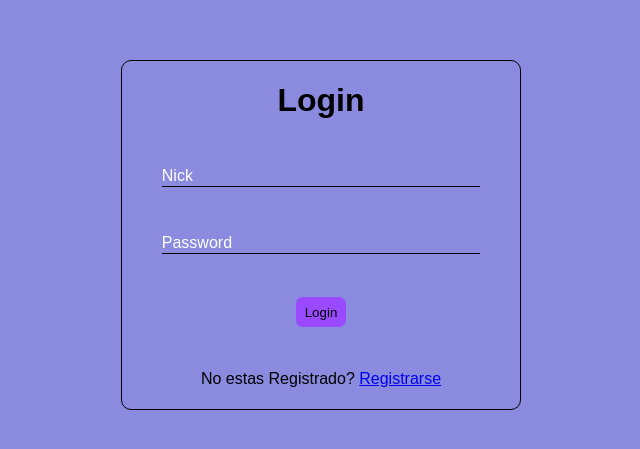
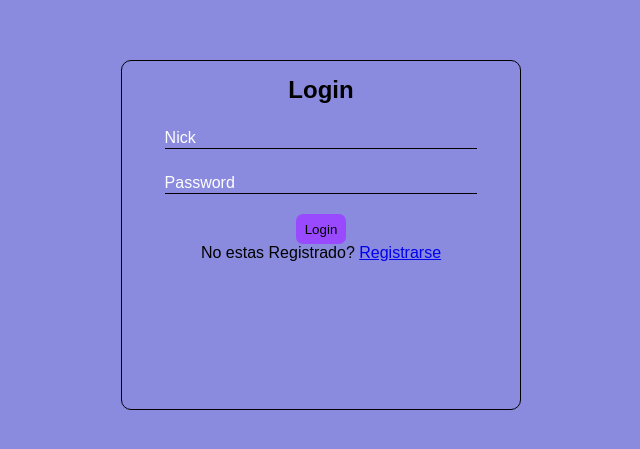
Before and after one commit to JFelipeRG/feel-it-react, a React (Vite) app: page /login in a window 1280 px wide. Shown: the part 165-614 px from the top of the page, without its empty margins (319-959 px from the left). Built offline with nearby package versions, Linux system fonts and the light colour scheme.

Commit message:
añadir formik al form de login

```diff
--- a/package.json
+++ b/package.json
@@ -9,6 +9,7 @@
   },
   "dependencies": {
     "axios": "^0.27.2",
+    "formik": "^2.2.9",
     "react": "^18.0.0",
     "react-dom": "^18.0.0",
     "react-router-dom": "^6.3.0"
--- a/src/hooks/useUser.jsx
+++ b/src/hooks/useUser.jsx
@@ -4,19 +4,19 @@ import { getUser } from '@services/user.services'
 
 export default function useUser () {
   const { user, setUser } = useContext(Context)
-  const [error, setError] = useState(false)
+  const [error, setError] = useState({ state: false, message: '' })
 
   const login = useCallback(({ nick, passw }) => {
     getUser({ nick, passw })
       .then(user => {
-        if (user.length === 0) throw new Error('Usuario no valido')
+        if (user.length === 0) throw new Error()
 
         window.sessionStorage.setItem('user', JSON.stringify(user))
-        setError(false)
+        setError({ state: false, message: '' })
         setUser(user)
       }).catch(err => {
         window.sessionStorage.removeItem('user')
-        setError(true)
+        setError({ state: true, message: 'El usuario o la contraseña no son válidos' })
         console.log(err.message)
       })
   }, [setUser])
--- a/src/pages/Login/login.jsx
+++ b/src/pages/Login/login.jsx
@@ -1,24 +1,31 @@
 import '@styles/logs.styles.css'
 
-import { useState, useEffect } from 'react'
+import { Formik, Form, Field, ErrorMessage } from 'formik'
+
+import { useEffect } from 'react'
 import { Link, useNavigate } from 'react-router-dom'
 import { $$ } from '@utils/dom'
 
 import useUser from '@hooks/useUser'
 
+const validateForm = values => {
+  const errors = {}
+  if (!values.nick) errors.nick = 'Este campo no puede estar vacio'
+  if (!values.passw) errors.passw = 'Este campo no puede estar vacio'
+
+  return errors
+}
+
 export default function Login () {
-  const [nick, setNick] = useState('')
-  const [passw, setPassw] = useState('')
   const navigate = useNavigate()
-  const { isLogged, error, login } = useUser()
+  const { isLogged, login, error } = useUser()
 
   useEffect(() => {
     if (isLogged) navigate('/home')
   }, [isLogged])
 
-  const handleSubmit = e => {
-    e.preventDefault()
-    login({ nick, passw })
+  const handleSubmit = (values, { setFieldError }) => {
+    login({ nick: values.nick, passw: values.passw })
   }
 
   const handleBlur = (target, type) => {
@@ -29,36 +36,42 @@ export default function Login () {
 
   return (
     <div className='form-container'>
-      <form className='form' onSubmit={handleSubmit}>
-        <h1>Login</h1>
+      <Formik
+        className='form-container'
+        initialValues={{
+          nick: '',
+          passw: ''
+        }}
+        validate={validateForm}
+        onSubmit={handleSubmit}
+      >
+        <Form className='form'>
+          <h2>Login</h2>
           <div className='input-container'>
-          <input className='input-form' id='nick' type='text' onChange={({ target }) => setNick(target.value)} onBlur={({ target }) => handleBlur(target, 'nick')} />
+            <Field className='input-form' type='text' name='nick' onBlur={({ target }) => handleBlur(target, 'nick')} />
             <label className='label-form' htmlFor='nick'>Nick</label>
+            <ErrorMessage className='error' name='nick' component='span' />
           </div>
           <div className='input-container'>
-          <input className='input-form' id='passw' type='password' onChange={({ target }) => setPassw(target.value)} onBlur={({ target }) => handleBlur(target)} />
+            <Field className='input-form' type='password' name='passw' onBlur={({ target }) => handleBlur(target)} />
             <label className='label-form' htmlFor='passw'>Password</label>
+            <ErrorMessage className='error' name='passw' component='span' />
           </div>
-        {
-          error
+          {error.state
             ? (
-              <div className='error-container'>
-                <span className='error'>El usuario o la contraseña no son válidos</span>
-              </div>
+              <p className='error'>{error.message}</p>
               )
             : (
                 ''
-              )
-        }
-        <div className='button-container'>
-          <button className='button-form'>Login</button>
-        </div>
+              )}
+          <button className='button-form' type='submit'>Login</button>
           <div>
             <span>
               No estas Registrado?  <Link to='/singUp'>Registrarse</Link>
             </span>
           </div>
-      </form>
+        </Form>
+      </Formik>
     </div>
   )
 }
--- a/src/pages/SingUp/singup.jsx
+++ b/src/pages/SingUp/singup.jsx
@@ -32,6 +32,10 @@ export default function Login () {
           <input className='input-form' id='passw' type='password' />
           <label className='label-form' htmlFor='passw'>Password</label>
         </div>
+        <div className='input-container'>
+          <input className='input-form' id='passw' type='password' />
+          <label className='label-form' htmlFor='passw'>Confirm Password</label>
+        </div>
         <div className='button-container'>
           <button className='button-form'>Registrarse</button>
           <Link to='/login'>
--- a/src/styles/logs.styles.css
+++ b/src/styles/logs.styles.css
@@ -8,22 +8,19 @@
 }
 
 .form {
+  padding: 15px;
   border: 1px solid black;
   border-radius: 10px;
   width: 400px;
-  height: 350px;
+  min-height: 350px;
   text-align: center;
-  display: grid;
-  align-items: center;
-  flex-direction: column;
 }
 
 .input-container {
   text-align: left;
-  display: flex;
-  flex-direction: column;
-  width: 80%;
-  margin: 0 auto;
+  display: block;
+  width: 85%;
+  margin: 20px auto;
   position: relative;
 }
 
@@ -44,6 +41,7 @@
 
 .input-form {
   height: 25px;
+  width: 100%;
   border: none;
   font-size: 1em;
   border-bottom: 1px solid black;
@@ -80,11 +78,6 @@
   margin: 0 10px;
 }
 
-.error-container {
-  margin: 0;
-  text-align: center;
-}
-
 .error {
   font-size: 0.85em;
   color: red;
```
Also changed, not shown: 1 other file (tests, documents, lock files or other folders). Lines whose indentation alone changed are shown as unchanged.
